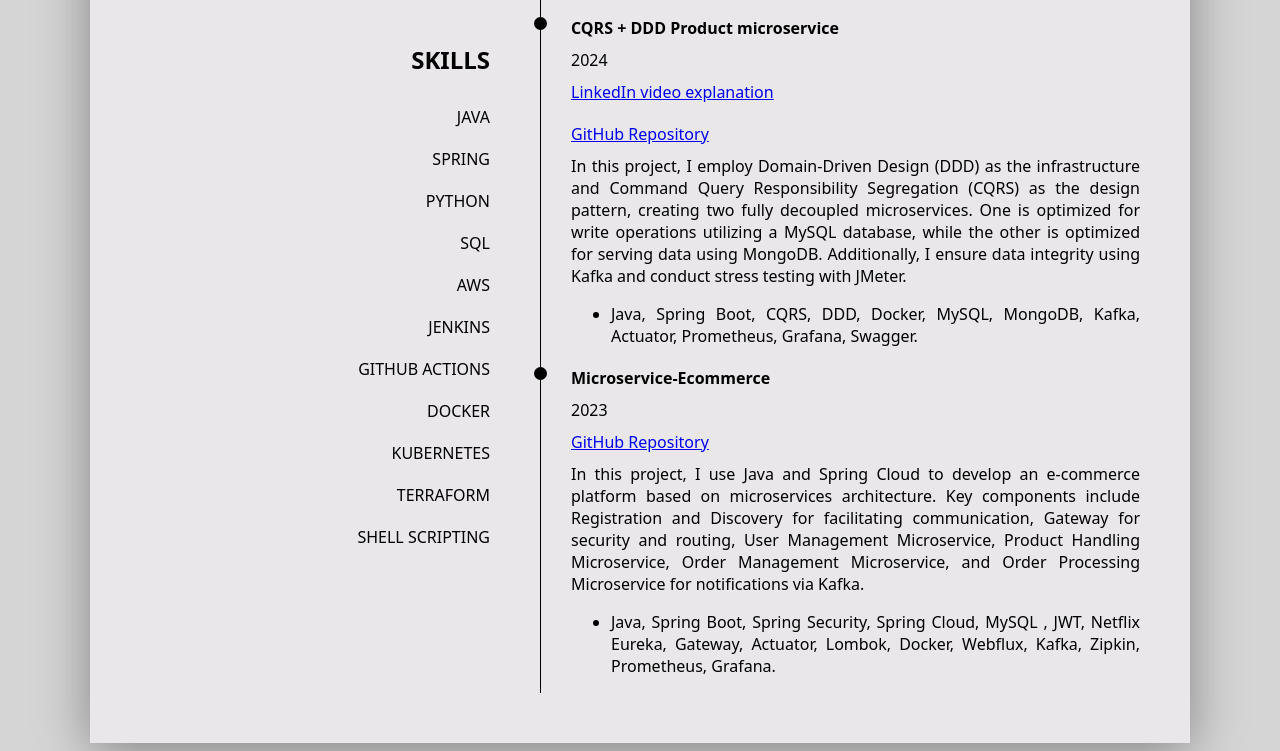
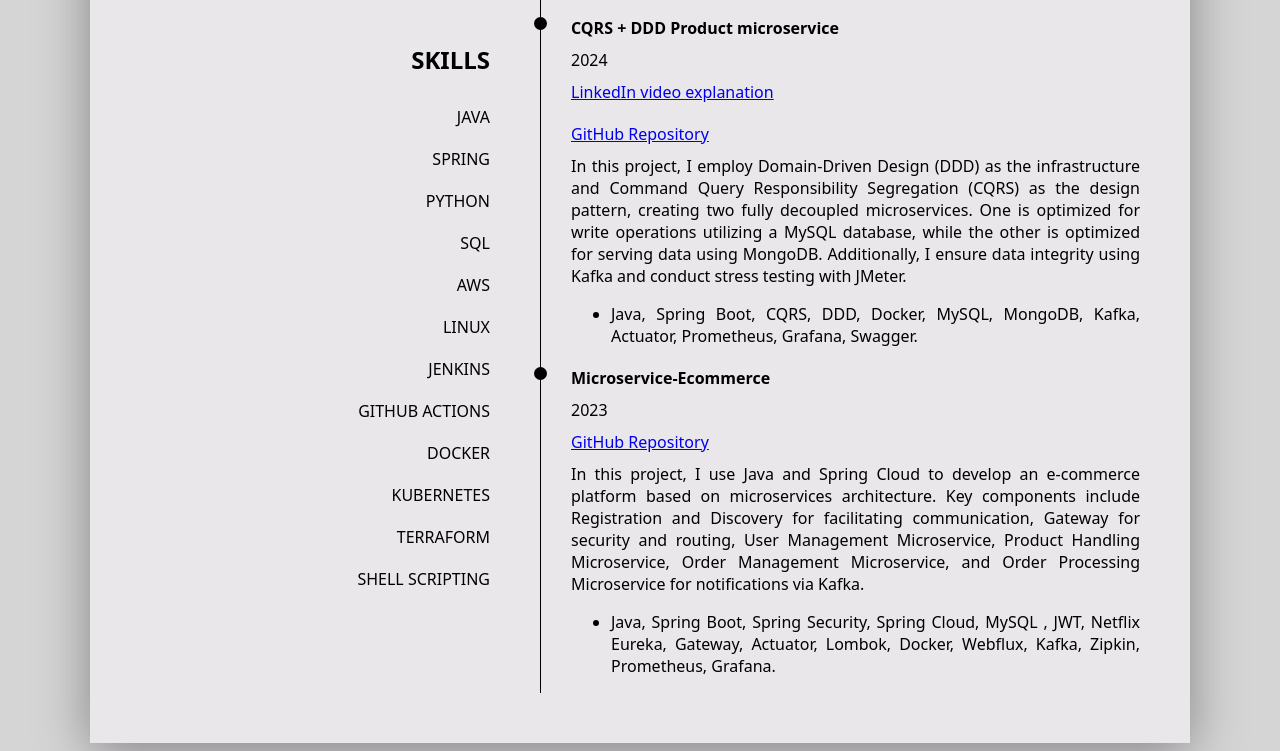
Before and after one commit to NahuelRocha/Terraform-AWS-S3-Static-CV, a plain HTML site: page website/index.html in a window 1280 px wide. Shown: the part 1231-1982 px from the top of the page. Drawn offline with Linux system fonts and the light colour scheme.

Commit message:
added new image

```diff
--- a/website/index.html
+++ b/website/index.html
@@ -99,6 +99,7 @@
           <li>PYTHON</li>
           <li>SQL</li>
           <li>AWS</li>
+          <li>LINUX</li>
           <li>JENKINS</li>
           <li>GITHUB ACTIONS</li>
           <li>DOCKER</li>
```
Also changed, not shown: images/Mycv-1.png (added).
